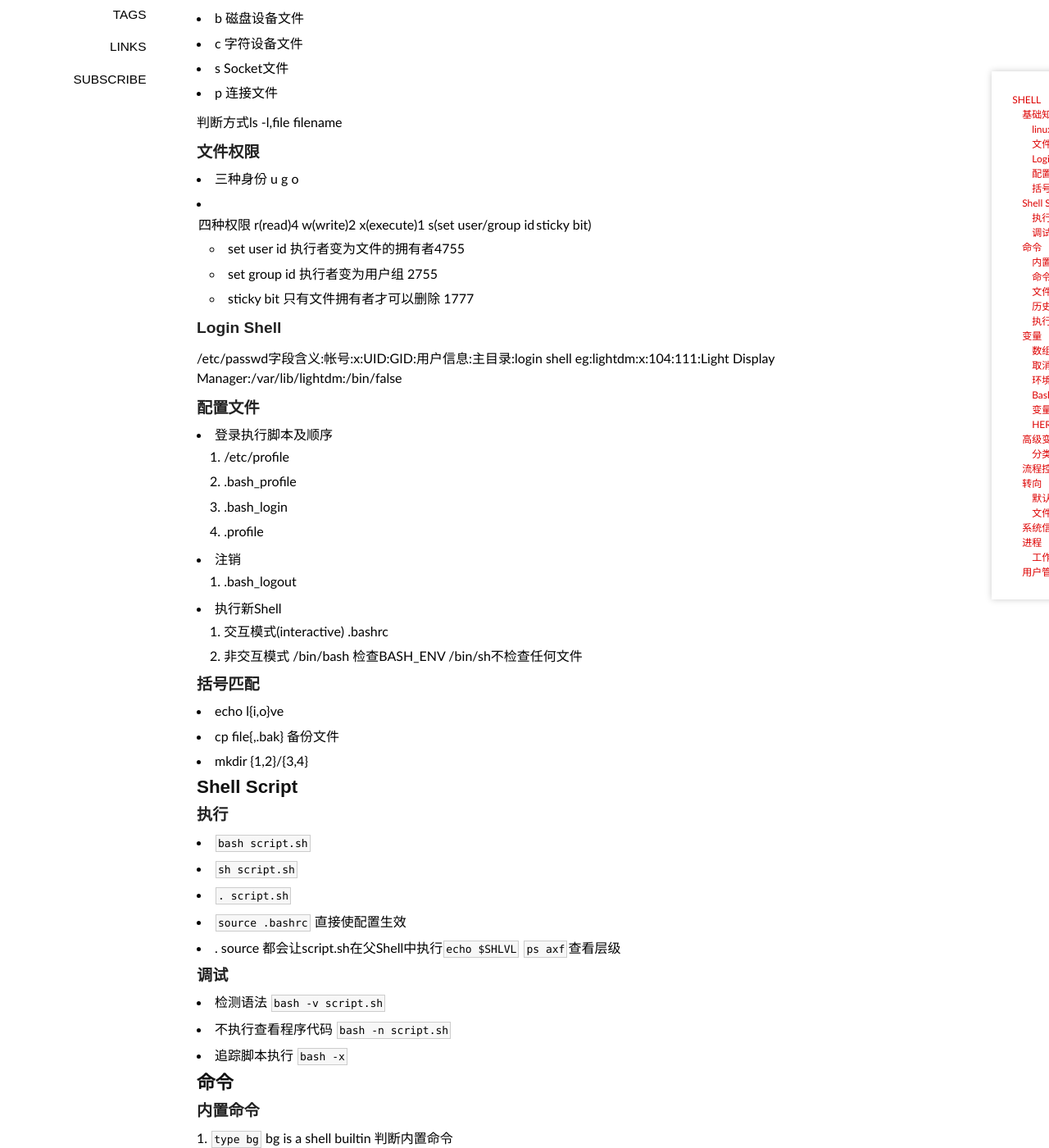
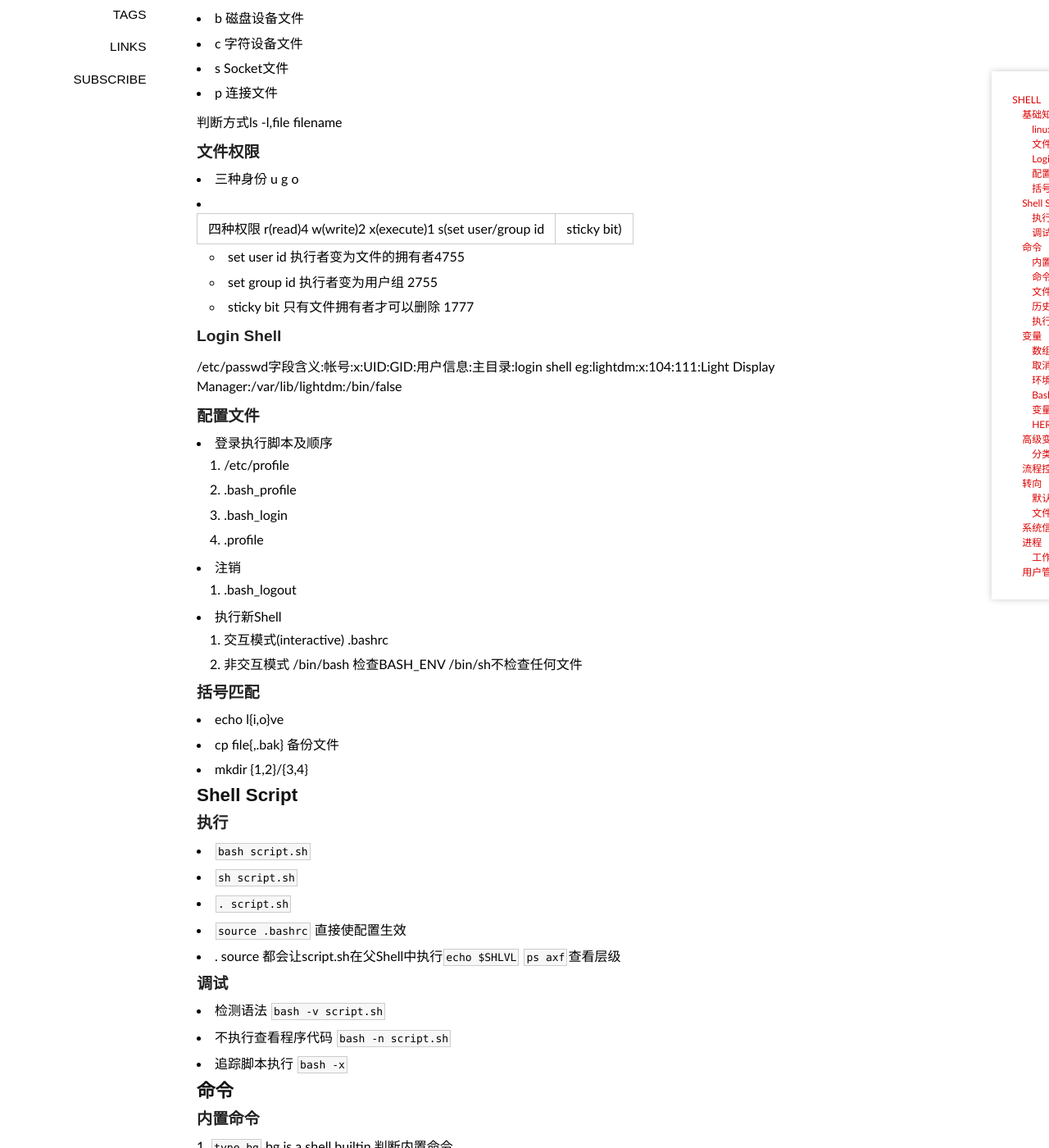
Before and after one commit to h2ero/h2ero.github.com, a Jekyll site: the page built from _posts/wiki/2012-09-01-shell-wiki.md, in a window 1280 px wide and 1400 px high, scrolled down 239 px. Shown: the whole window at 82% size. Built offline with Jekyll 4.4.1, drawn with Linux system fonts in a browser that asks for light colours; some web fonts are replaced; Markdown is read by kramdown in place of the engine named in the settings; comment, search, counter and statistics services are not loaded.

Commit message:
add table css

```diff
--- a/media/css/style.css
+++ b/media/css/style.css
@@ -69,3 +69,8 @@ footer a:hover { color: rgba(250,250,250,1.0) !important; -webkit-border-radius:
 #listTitle li.t-h2{ text-indent: 12px; }
 #listTitle li.t-h3{ text-indent: 24px; }
 kbd { background-color: #F7F7F7; border: 1px solid #CCCCCC; border-radius: 3px 3px 3px 3px; box-shadow: 0 1px 0 rgba(0, 0, 0, 0.2), 0 0 0 2px #FFFFFF inset; color: #333333; display: inline-block; font-family: Arial,Helvetica,sans-serif; font-size: 11px; line-height: 1.4; margin: 0 0.1em; padding: 0.1em 0.6em; text-shadow: 0 1px 0 #FFFFFF; white-space: nowrap; }
+table { border-collapse: collapse; border-spacing: 0; font: inherit; }
+table tr { background-color: #FFFFFF; border-top: 1px solid #CCCCCC; }
+table th, table td { border: 1px solid #CCCCCC; padding: 6px 13px; }
+table th { font-weight: bold; }
+table tr:nth-child(2n) { background-color: #F8F8F8; }
```
